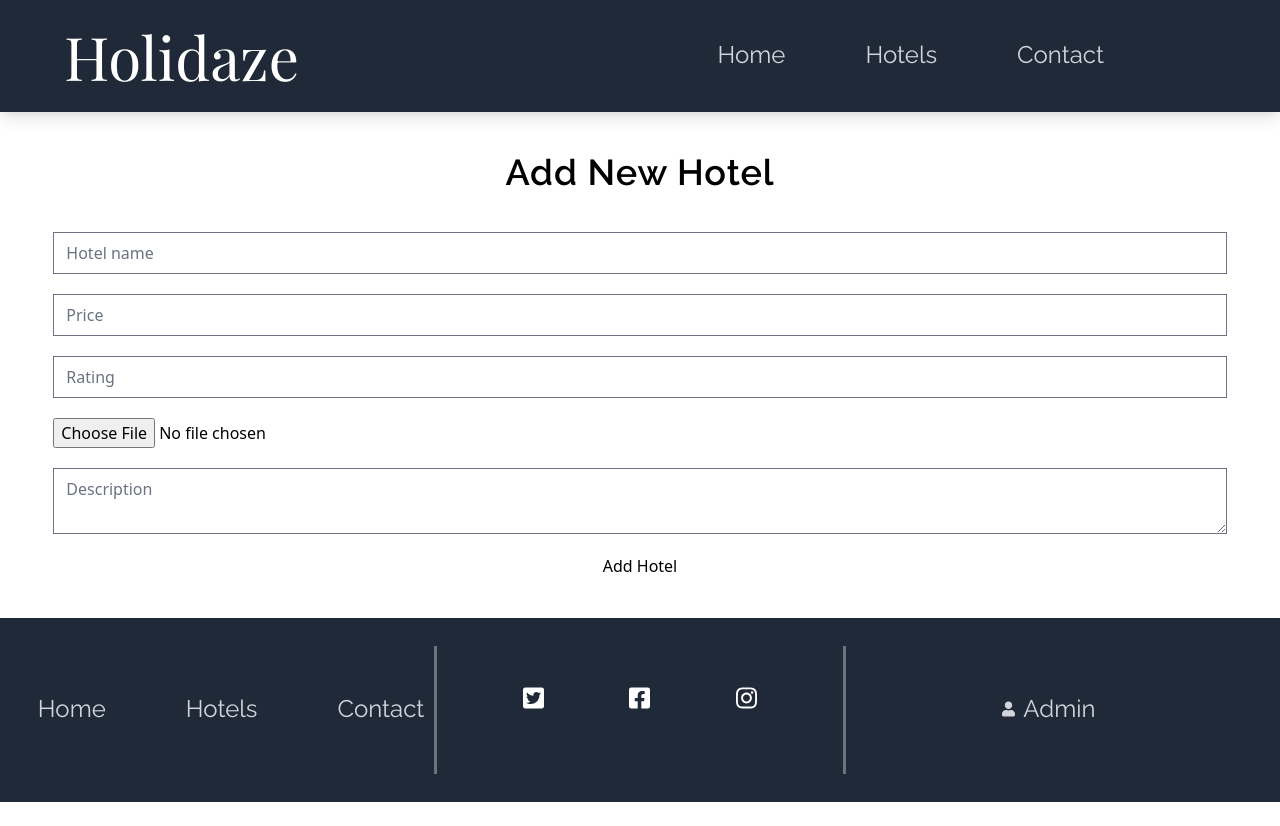
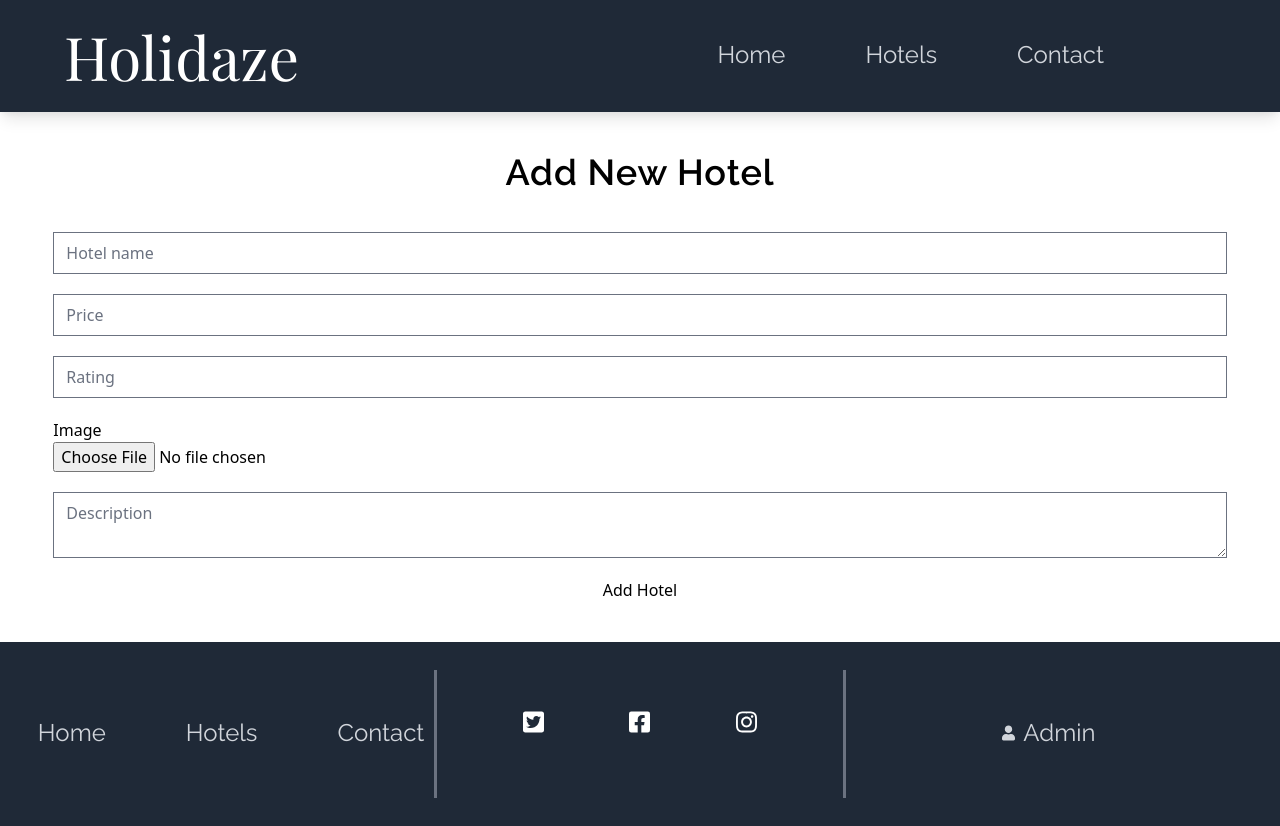
Before and after one commit to Noroff-FEU-Assignments/project-exam-2-SanderDale, a Next.js app: page /newHotel in a window 1280 px wide. Before the commit the page ends 802 px from the top, so only its background shows below. Built offline with nearby package versions, Linux system fonts and the light colour scheme.

Commit message:
commit with non working image upload

```diff
--- a/components/addHotel/AddHotelForm.js
+++ b/components/addHotel/AddHotelForm.js
@@ -1,9 +1,9 @@
 import { useForm } from "react-hook-form";
-import { useState } from "react";
-import axios from "axios";
+import { useContext, useEffect, useState } from "react";
 import * as yup from "yup";
 import { yupResolver } from "@hookform/resolvers/yup";
-import { BASE_URL } from "./../../constants/api";
+import AuthContext from "../../context/AuthContext";
+import useAxios from "../../hooks/useAxios";
 
 const schema = yup.object().shape({
 	name: yup.string().required("Please enter hotel name").min(5, "Please enter the full hotel name"),
@@ -17,6 +17,7 @@ const schema = yup.object().shape({
 });
 
 function AddHotelForm() {
+	const [auth, setAuth] = useContext(AuthContext);
 	const [submitting, setSubmitting] = useState(false);
 	const [serverError, setServerError] = useState(null);
 	const [submitSuccess, setSubmitSuccess] = useState(null);
@@ -26,11 +27,7 @@ function AddHotelForm() {
 		resolver: yupResolver(schema),
 	});
 
-	function handleChange(event) {
-		console.log(event.target.files);
-
-		setFile(event.target.files[0]);
-	}
+	const http = useAxios();
 
 	async function onSubmit(data) {
 		setSubmitting(true);
@@ -38,7 +35,7 @@ function AddHotelForm() {
 		console.log(data);
 
 		try {
-			const response = await axios.post(BASE_URL + "/hotels/", data);
+			const response = await http.post("/hotels/", data);
 			console.log("response", response.data);
 			setSubmitSuccess("Hotel Added!");
 		} catch (error) {
@@ -59,8 +56,11 @@ function AddHotelForm() {
 				{errors.price && <span>{errors.price.message}</span>}
 				<input type="text" name="rating" placeholder="Rating" ref={register} />
 				{errors.rating && <span>{errors.rating.message}</span>}
-				<input type="file" onChange={handleChange} name="image" placeholder="Image" ref={register} />
-				{errors.image && <span>{errors.image.message}</span>}
+				<div className="flex flex-col">
+					<label>Image</label>
+					<input type="file" name="image" placeholder="Image" ref={register} />
+					{errors.image && <span>{errors.image.message}</span>}
+				</div>
 				<textarea type="text" name="description" placeholder="Description" ref={register} />
 				{errors.description && <span>{errors.description.message}</span>}
 				<button>{submitting ? "Adding hotel..." : "Add Hotel"}</button>
--- a/components/admin/AdminMessages.js
+++ b/components/admin/AdminMessages.js
@@ -1,7 +1,6 @@
 import { useState } from "react";
 import { FontAwesomeIcon } from "@fortawesome/react-fontawesome";
-import { faEnvelope } from "@fortawesome/free-regular-svg-icons";
-import { faEnvelopeOpen } from "@fortawesome/free-regular-svg-icons";
+import { faEnvelope, faEnvelopeOpen } from "@fortawesome/free-regular-svg-icons";
 
 function AdminMessages({ messages }) {
 	const [selected, setSelected] = useState(null);
--- a/components/adminLogin/LoginForm.js
+++ b/components/adminLogin/LoginForm.js
@@ -5,8 +5,7 @@ import * as yup from "yup";
 import { yupResolver } from "@hookform/resolvers/yup";
 import axios from "axios";
 import { FontAwesomeIcon } from "@fortawesome/react-fontawesome";
-import { faUser } from "@fortawesome/free-solid-svg-icons";
-import { faUnlock } from "@fortawesome/free-solid-svg-icons";
+import { faUser, faUnlock } from "@fortawesome/free-solid-svg-icons";
 import AuthContext from "./../../context/AuthContext";
 import { BASE_URL } from "./../../constants/api";
 
--- a/components/contact/ContactInfo.js
+++ b/components/contact/ContactInfo.js
@@ -1,7 +1,6 @@
 import { FontAwesomeIcon } from "@fortawesome/react-fontawesome";
-import { faPhoneAlt } from "@fortawesome/free-solid-svg-icons";
+import { faPhoneAlt, faMapMarkerAlt } from "@fortawesome/free-solid-svg-icons";
 import { faEnvelope } from "@fortawesome/free-regular-svg-icons";
-import { faMapMarkerAlt } from "@fortawesome/free-solid-svg-icons";
 
 function ContactInfo() {
 	return (
--- a/components/layout/Footer.js
+++ b/components/layout/Footer.js
@@ -2,9 +2,7 @@ import Link from "next/link";
 import { useRouter } from "next/router";
 import { useContext } from "react";
 import { FontAwesomeIcon } from "@fortawesome/react-fontawesome";
-import { faTwitterSquare } from "@fortawesome/free-brands-svg-icons";
-import { faFacebookSquare } from "@fortawesome/free-brands-svg-icons";
-import { faInstagram } from "@fortawesome/free-brands-svg-icons";
+import { faTwitterSquare, faFacebookSquare, faInstagram } from "@fortawesome/free-brands-svg-icons";
 import { faUser } from "@fortawesome/free-solid-svg-icons";
 import AuthContext from "../../context/AuthContext";
 
@@ -73,7 +71,7 @@ function Footer() {
 						<Link href="/adminPage">
 							<a className="flex justify-center items-center">
 								<FontAwesomeIcon className="w-6 h-6 pr-2" icon={faUser} />
-								Admin
+								Admin Page
 							</a>
 						</Link>
 					</div>
--- a/pages/adminPage.js
+++ b/pages/adminPage.js
@@ -2,14 +2,12 @@ import Head from "next/head";
 import Link from "next/link";
 import { useRouter } from "next/router";
 import { useContext, useEffect, useState } from "react";
-import axios from "axios";
 import { FontAwesomeIcon } from "@fortawesome/react-fontawesome";
 import { faSignOutAlt, faPlusCircle } from "@fortawesome/free-solid-svg-icons";
 import AuthContext from "../context/AuthContext";
 import useAxios from "../hooks/useAxios";
 import AdminEnquiries from "../components/admin/AdminEnquiries";
 import AdminMessages from "../components/admin/AdminMessages";
-import { BASE_URL } from "./../constants/api";
 
 export default function AdminPage() {
 	const router = useRouter();
@@ -33,10 +31,8 @@ export default function AdminPage() {
 		async function getData() {
 			try {
 				const enquiriesResponse = await http.get("/enquiries");
-				console.log("response", enquiriesResponse);
 				setEnquiries(enquiriesResponse.data);
 				const messagesResponse = await http.get("/messages");
-				console.log("response", messagesResponse);
 				setMessages(messagesResponse.data);
 			} catch (error) {
 				console.log(error);
```
